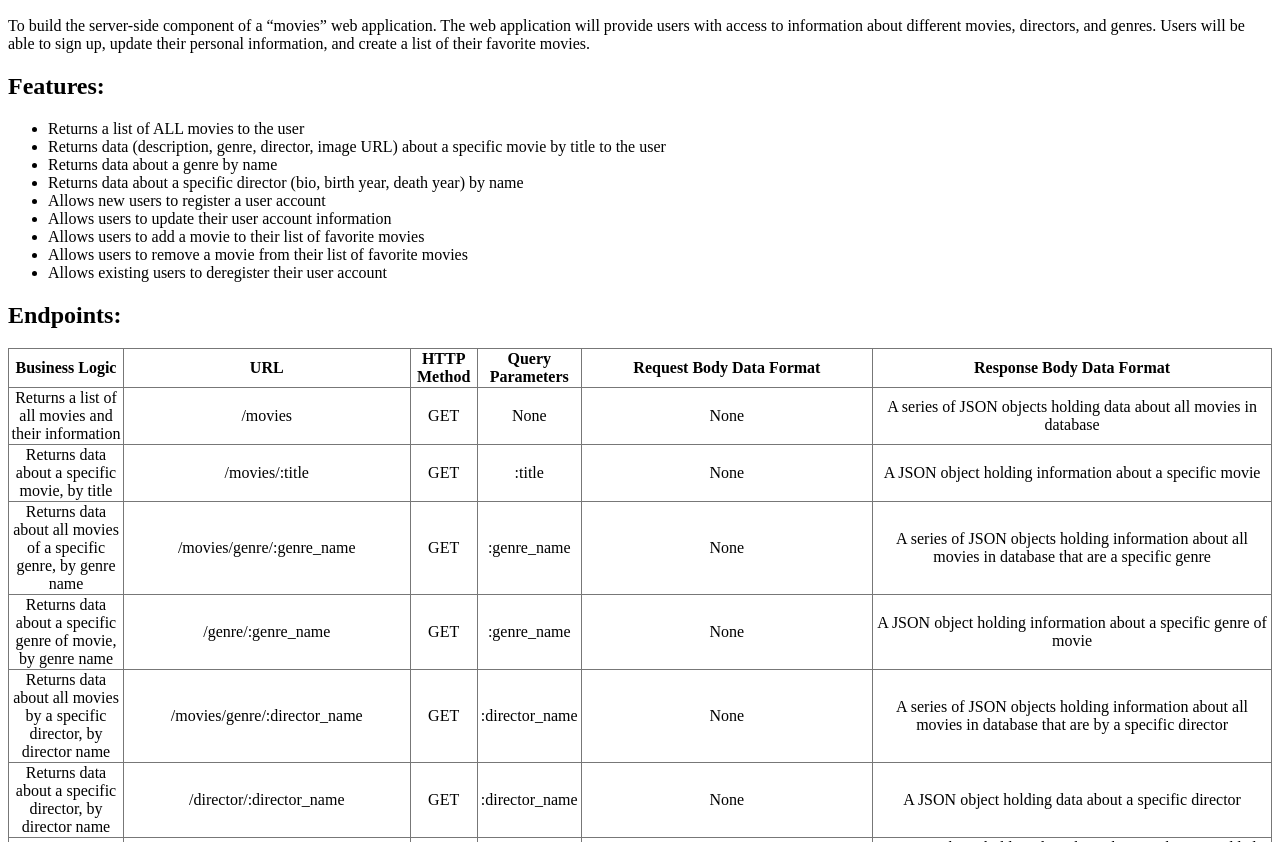
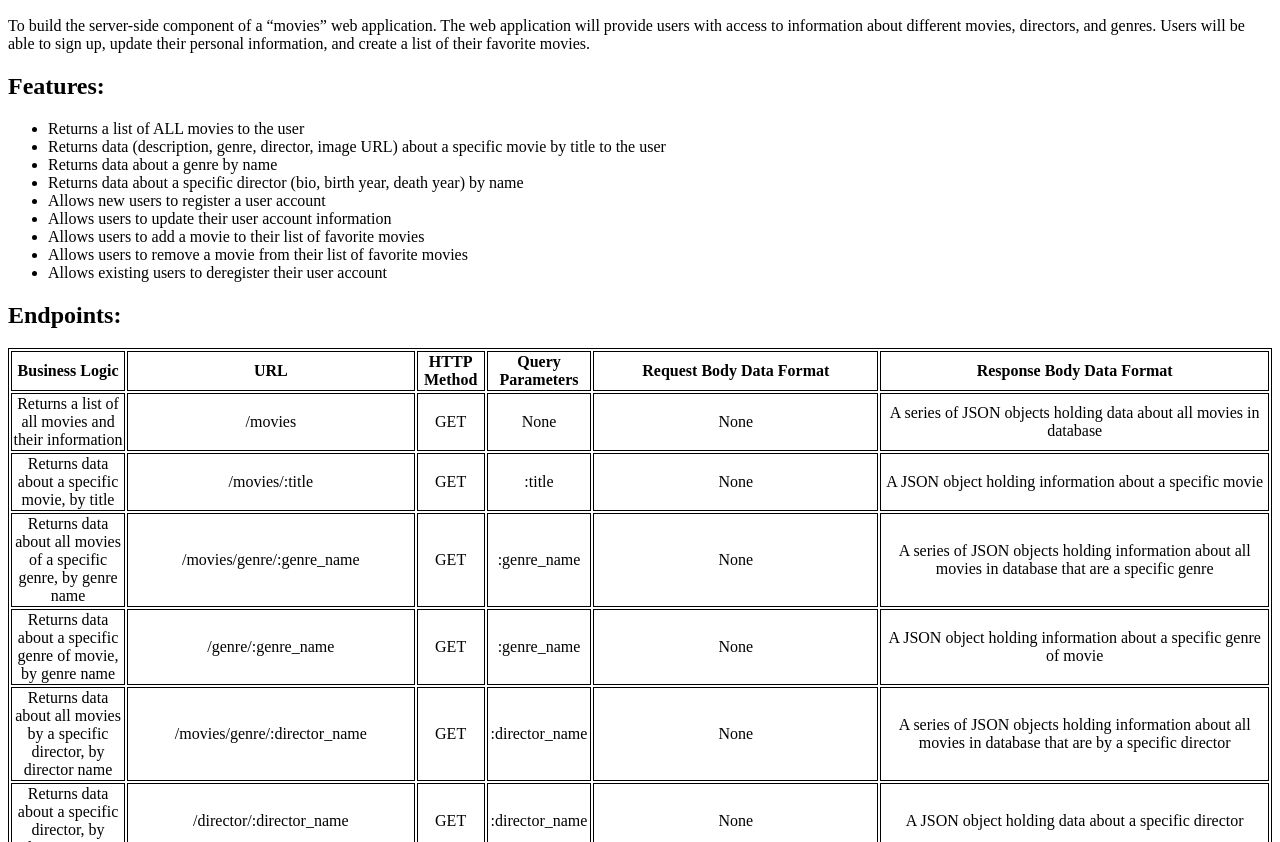
Before and after one commit to kaelacodes/Movie-API, a website: page public/documentation.html in a window 1280 px wide. Shown: the part 110-952 px from the top of the page. Drawn offline with Linux system fonts and the light colour scheme; files that its build step writes are made by us from their sources.

Commit message:
Updates html styles.css to embedded code within documentation.html file

```diff
--- a/public/documentation.html
+++ b/public/documentation.html
@@ -3,8 +3,16 @@
     <head>
         <meta charset="utf-8">
         <meta name="viewport" content="width=device-width, initial-scale=1">
-        <link rel="stylesheet" type="text/css" href="styles.css">
         <title>Movie API | Documentation</title>
+        <style>
+            .endpoint-table, td, th {
+                border: 1px solid;
+            }
+
+            .endpoint-table {
+                text-align: center;
+            }
+        </style>
     </head>
     <body>
         <main>
--- a/styles.css
+++ /dev/null
@@ -1,8 +0,0 @@
-td, th {
-    border: 1px solid #777;
-}
-
-table {
-    border-collapse:collapse;
-    text-align: center;
-}
```
Also changed, not shown: 2 other files.
